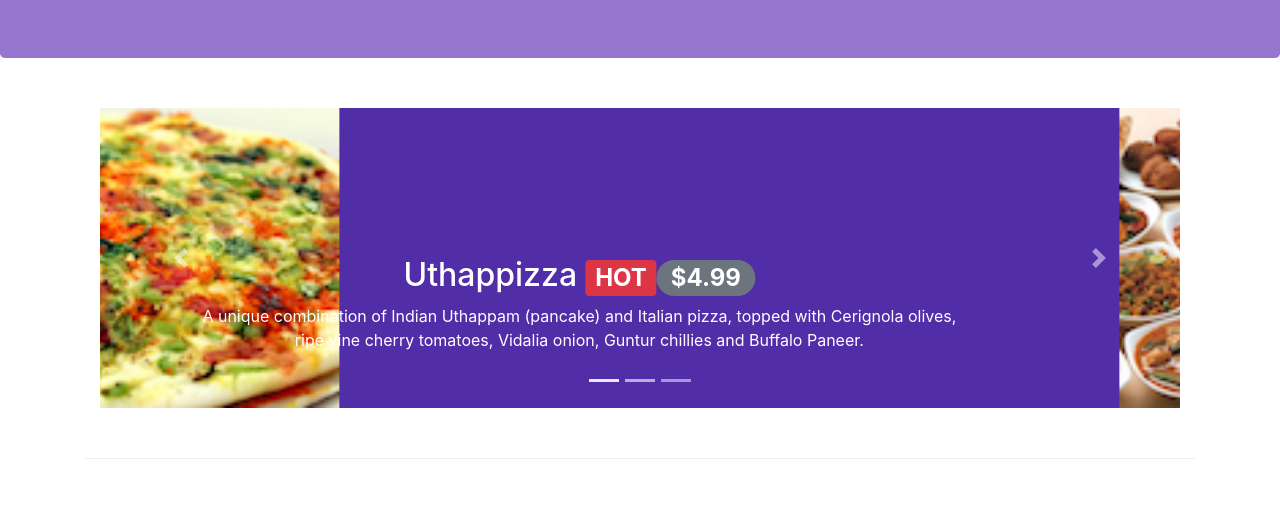
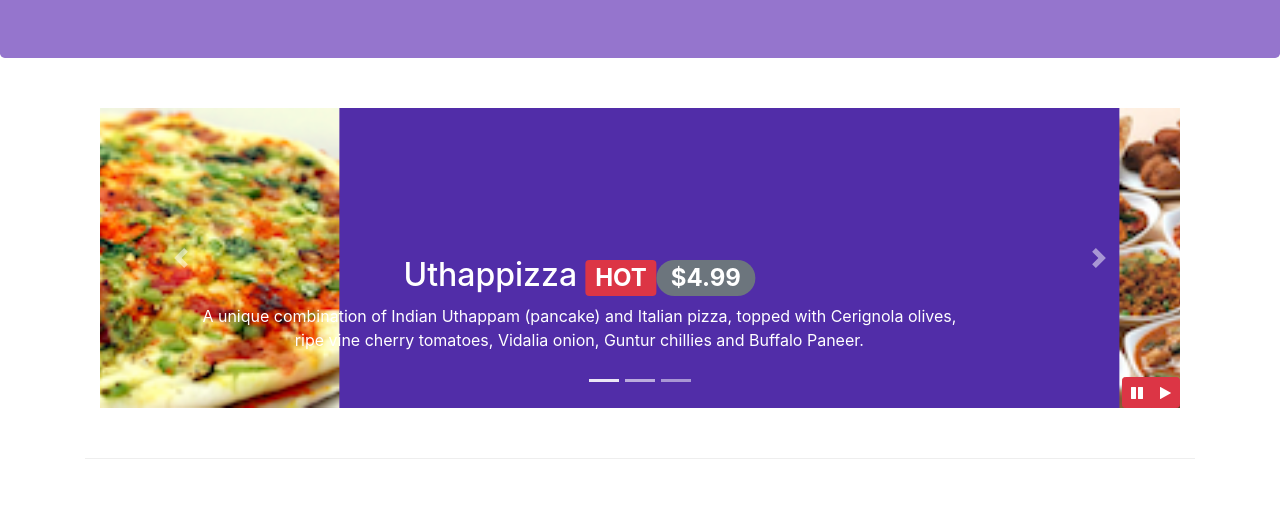
Before and after one commit to gargnandini/FSWD_project1, a website: page index.html in a window 1280 px wide. Shown: the part 276-800 px from the top of the page. Drawn offline with nearby package versions, Linux system fonts and the light colour scheme.

Commit message:
bootstrap and jQuery

```diff
--- a/css/style.css
+++ b/css/style.css
@@ -59,3 +59,9 @@ body {
     left: 0;
     min-height: 300px;
 }
+
+#carouselButton {
+    right: 0px;
+    position: absolute;
+    bottom: 0px;
+}
--- a/index.html
+++ b/index.html
@@ -246,6 +246,14 @@
                     <a class="carousel-control-next" href="#mycarousel" role="button" data-slide="next">
                         <span class="carousel-control-next-icon"></span>
                     </a>
+                    <div class="btn-group" id="carouselButton">
+                        <button class="btn btn-danger btn-sm" id="carousel-pause">
+                            <span class="fa fa-pause"></span>
+                        </button>
+                        <button class="btn btn-danger btn-sm" id="carousel-play">
+                            <span class="fa fa-play"></span>
+                        </button>
+                    </div>
                 </div>
             </div>
         </div>
@@ -423,9 +431,21 @@
     <script src="node_modules/popper.js/dist/umd/popper.min.js"></script>
     <script src="node_modules/bootstrap/dist/js/bootstrap.min.js"></script>
 
-    <script>
+    <!-- <script>
         $(document).ready(function() {
             $('[data-toggle="tooltip"]').tooltip();
+        });
+    </script> -->
+
+    <script>
+        $(document).ready(function(){
+            $("#mycarousel").carousel( { interval: 2000 } );
+            $("#carousel-pause").click(function(){
+                $("#mycarousel").carousel('pause');
+            });
+            $("#carousel-play").click(function(){
+                $("#mycarousel").carousel('cycle');
+            });
         });
     </script>
 
```
